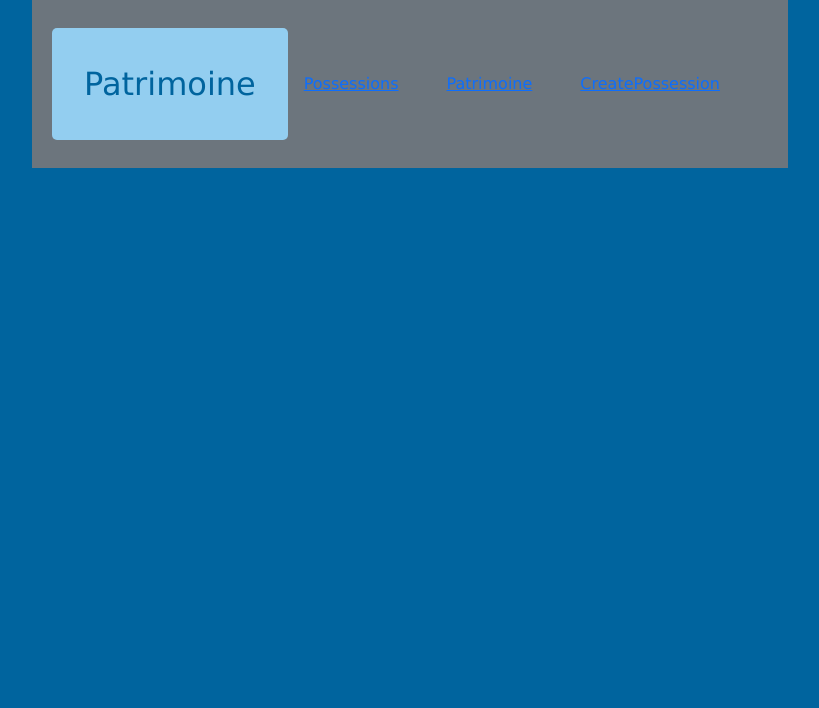
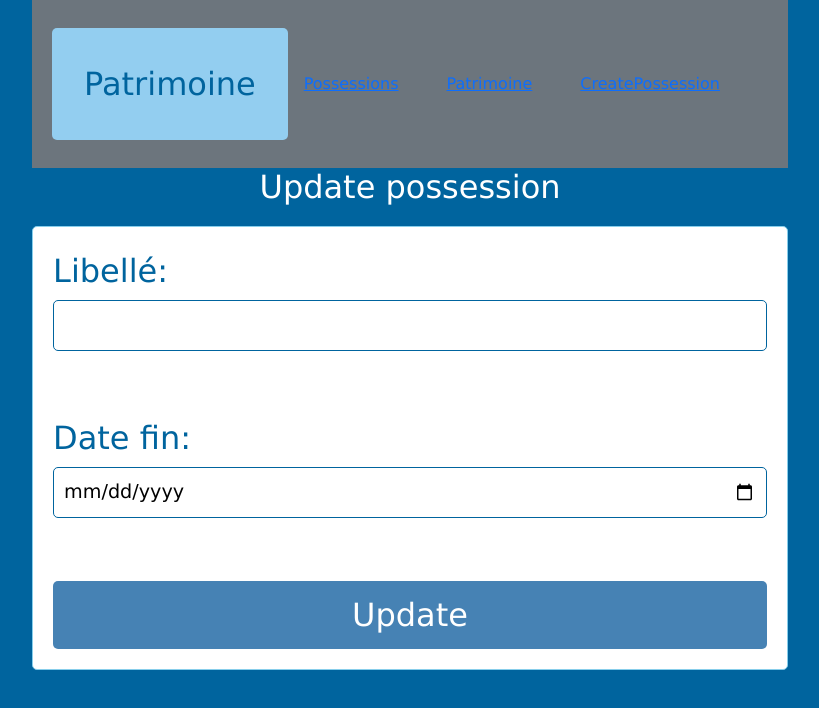
Before and after one commit to angolatiana/UI_patrimoine, a React (Vite) app: page /update in a window 1280 px wide. Shown: the top 708 px of the page, without its empty margins (230-1049 px from the left). Built offline with nearby package versions, Linux system fonts and the light colour scheme.

Commit message:
feat : add apiUrl

```diff
--- a/src/App.jsx
+++ b/src/App.jsx
@@ -4,6 +4,7 @@ import Possessions from './Possession';
 import CreatePossession from './CreatePossession';
 import Patrimoine from './Patrimoine';
 import MyNavbar from './NavBar';
+import UpdatePossession from './UpdatePossession';
 
 function App() {
   return (
@@ -14,6 +15,8 @@ function App() {
         <Route path="/" element={<Possessions />} />
         <Route path="/patrimoine" element={<Patrimoine />} />
         <Route path="/create" element={<CreatePossession />} />
+        <Route path="/update" element={<UpdatePossession />} />
+
       </Routes>
     </BrowserRouter>
     </div>
--- a/src/CreatePossession.jsx
+++ b/src/CreatePossession.jsx
@@ -3,6 +3,7 @@ import { Container, Row, Col, Table, Button, Form } from 'react-bootstrap';
 import DatePicker from 'react-datepicker';
 import 'react-datepicker/dist/react-datepicker.css';
 const apiUrl = "https://patrimoine-economique-486u.onrender.com"
+const Lo = "http://localhost:3000"
 
 function CreatePossession() {
   const [libelle, setLibelle] = useState('');
--- a/src/Patrimoine.jsx
+++ b/src/Patrimoine.jsx
@@ -2,6 +2,7 @@ import React, { useState, useEffect } from 'react';
 import { Container, Row, Col, Form, Button } from 'react-bootstrap';
 import Chart from 'chart.js/auto';
 const apiUrl = "https://patrimoine-economique-486u.onrender.com"
+const Lo = "http://localhost:3000"
 
 function Patrimoine() {
   const [dateDebut, setDateDebut] = useState(new Date().toISOString().split('T')[0]);
--- a/src/Possession.jsx
+++ b/src/Possession.jsx
@@ -8,7 +8,7 @@ import Possession from "../src/models/possessions/Possession";
 import Patrimoine from "../src/models/Patrimoine";
 import Flux from "../src/models/possessions/Flux";
 const apiUrl = "https://patrimoine-economique-486u.onrender.com"
-
+const Lo = "http://localhost:3000"
 
 function Possessions() {
   const [dateSelectionnee, setDateSelectionnee] = useState(new Date());
--- a/src/UpdatePossession.jsx
+++ b/src/UpdatePossession.jsx
@@ -1,4 +1,5 @@
 import React, { useState } from 'react';
+const apiUrl = "https://patrimoine-economique-486u.onrender.com"
 
 function UpdatePossession({ match }) {
   const [libelle, setLibelle] = useState('');
@@ -6,7 +7,7 @@ function UpdatePossession({ match }) {
 
   const handleSubmit = (event) => {
     event.preventDefault();
-    fetch(`/possession/${match.params.libelle}`, {
+    fetch(`${apiUrl}/possession/${match.params.libelle}`, {
       method: 'PUT',
       headers: { 'Content-Type': 'application/json' },
       body: JSON.stringify({ libelle, dateFin })
```
